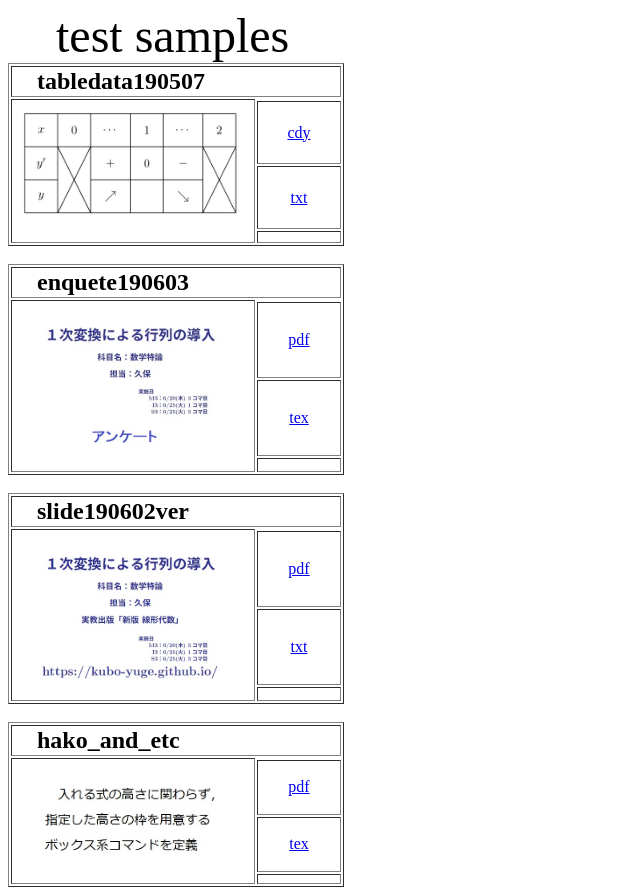
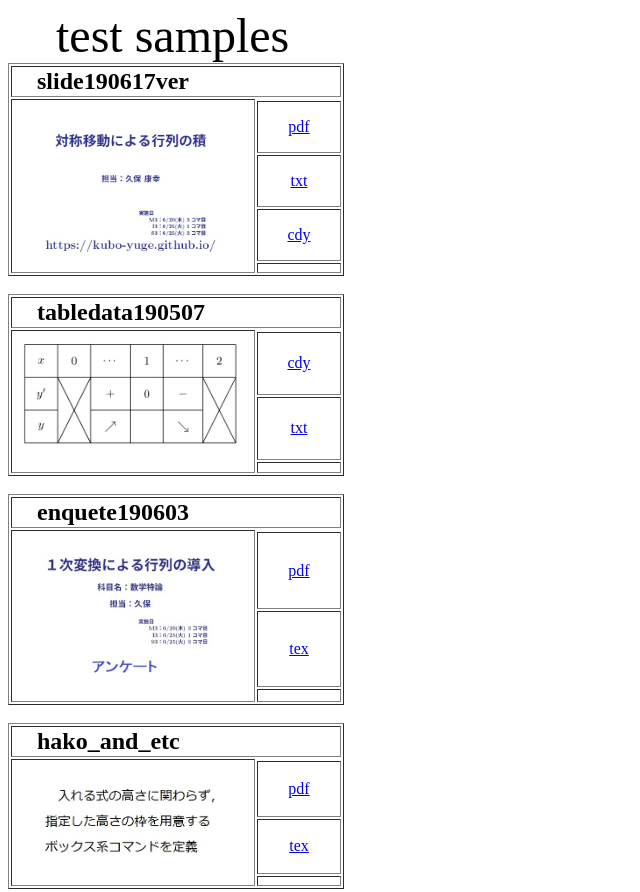
Before and after one commit to kubo-yuge/testrun, a plain HTML site: page kubo-samples.html in a window 1280 px wide. Shown: the top 892 px of the page, without its empty margins (0-640 px from the left). Drawn offline with Linux system fonts and the light colour scheme.

Commit message:
スライドの更新

```diff
--- a/kubo-samples.html
+++ b/kubo-samples.html
@@ -4,6 +4,16 @@
 </head>
 <body>
 <p><font size="10">&emsp;test samples</font>
+
+<!-- slide190617ver -->
+<table border="1" height="30">
+    <tr><th colspan="2" align="left"><font size="5">&emsp;slide190617ver</font></th></tr>
+    <tr><td rowspan="20"><a href="slide190617ver/slide0main.jpg"><img src="slide190617ver/slide0main.jpg" alt=JPG width="240"></a></td></tr>
+    <tr><td align="center" width="80"><a href="slide190617ver/slide190620c.pdf">pdf</a></td></tr>
+    <tr><td align="center" width="80"><a href="slide190617ver/slide190620c.txt">txt</a></td></tr>
+    <tr><td align="center" width="80"><a href="slide190617ver/slide190620c.cdy">cdy</a></td></tr>
+    <tr><td align="center" width="80"></td></tr>
+</table></br>
 
 <!-- tabledata190507 -->
 <table border="1" height="30">
@@ -20,15 +30,6 @@
     <tr><td rowspan="20"><a href="enquete190603ver/enquete.jpg"><img src="enquete190603ver/enquete.jpg" alt=JPG width="240"></a></td></tr>
     <tr><td align="center" width="80"><a href="enquete190603ver/enquete190620.pdf">pdf</a></td></tr>
     <tr><td align="center" width="80"><a href="enquete190603ver/enquete190620.tex">tex</a></td></tr>
-    <tr><td align="center" width="80"></td></tr>
-</table></br>
-
-<!-- slide190602ver -->
-<table border="1" height="30">
-    <tr><th colspan="2" align="left"><font size="5">&emsp;slide190602ver</font></th></tr>
-    <tr><td rowspan="20"><a href="slide190602ver/slide0main.jpg"><img src="slide190602ver/slide0main.jpg" alt=JPG width="240"></a></td></tr>
-    <tr><td align="center" width="80"><a href="slide190602ver/slide190620b.pdf">pdf</a></td></tr>
-    <tr><td align="center" width="80"><a href="slide190602ver/slide190620b.txt">txt</a></td></tr>
     <tr><td align="center" width="80"></td></tr>
 </table></br>
 
```
Also changed, not shown: 190617.html (added, +19 -0 lines), slide190617ver/slide0main.jpg (added), slide190617ver/slide190620c.txt (added), 2 other files.
